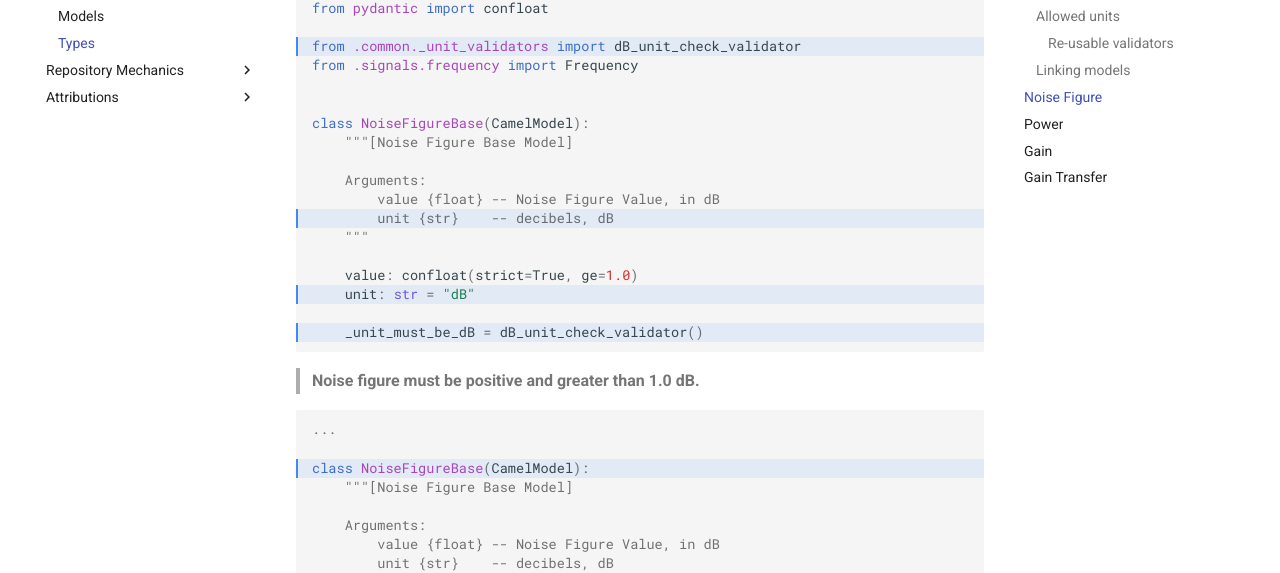
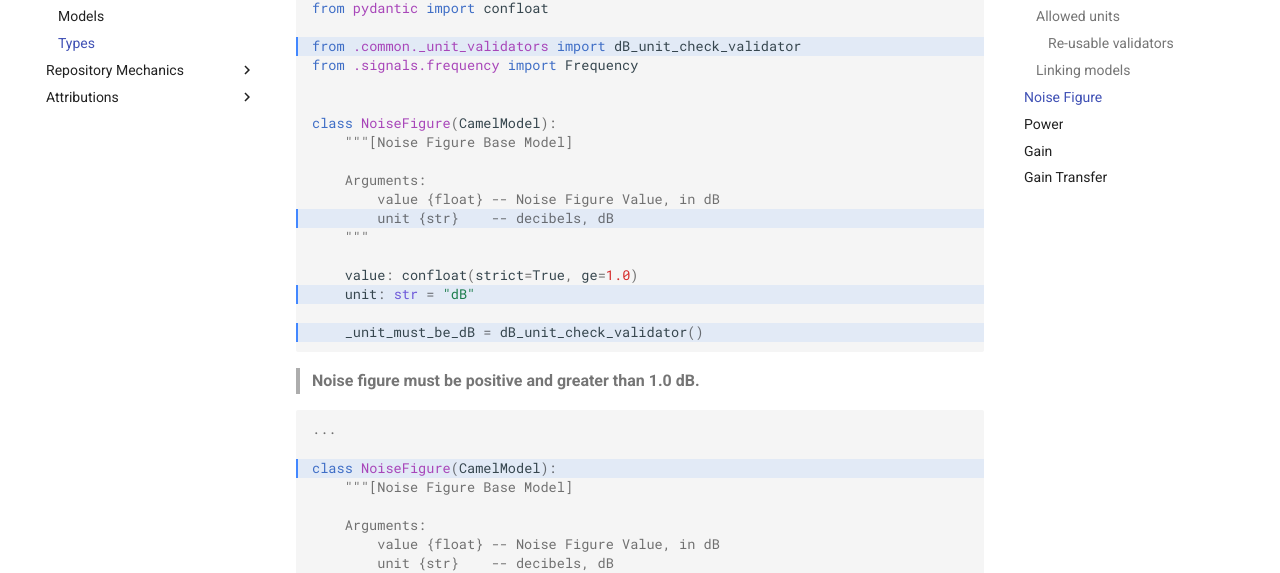
Before and after one commit to iancleary/fastrf, an MkDocs documentation site: the page built from docs/tutorial/types.md, in a window 1280 px wide and 900 px high, scrolled down 2325 px. Shown: the part 146-719 px from the top of the window. Built offline with MkDocs 1.6.1 and Material for MkDocs 9.7.7, drawn with Linux system fonts in a browser that asks for light colours; comment, search, counter and statistics services are not loaded.

Commit message:
Formatting

````diff
--- a/docs/tutorial/types.md
+++ b/docs/tutorial/types.md
@@ -114,7 +114,7 @@ from .common._unit_validators import dB_unit_check_validator
 from .signals.frequency import Frequency
 
 
-class NoiseFigureBase(CamelModel):
+class NoiseFigure(CamelModel):
     """[Noise Figure Base Model]
 
     Arguments:
@@ -133,7 +133,7 @@ class NoiseFigureBase(CamelModel):
 ```python hl_lines="3 11"
 ...
 
-class NoiseFigureBase(CamelModel):
+class NoiseFigure(CamelModel):
     """[Noise Figure Base Model]
 
     Arguments:
````
